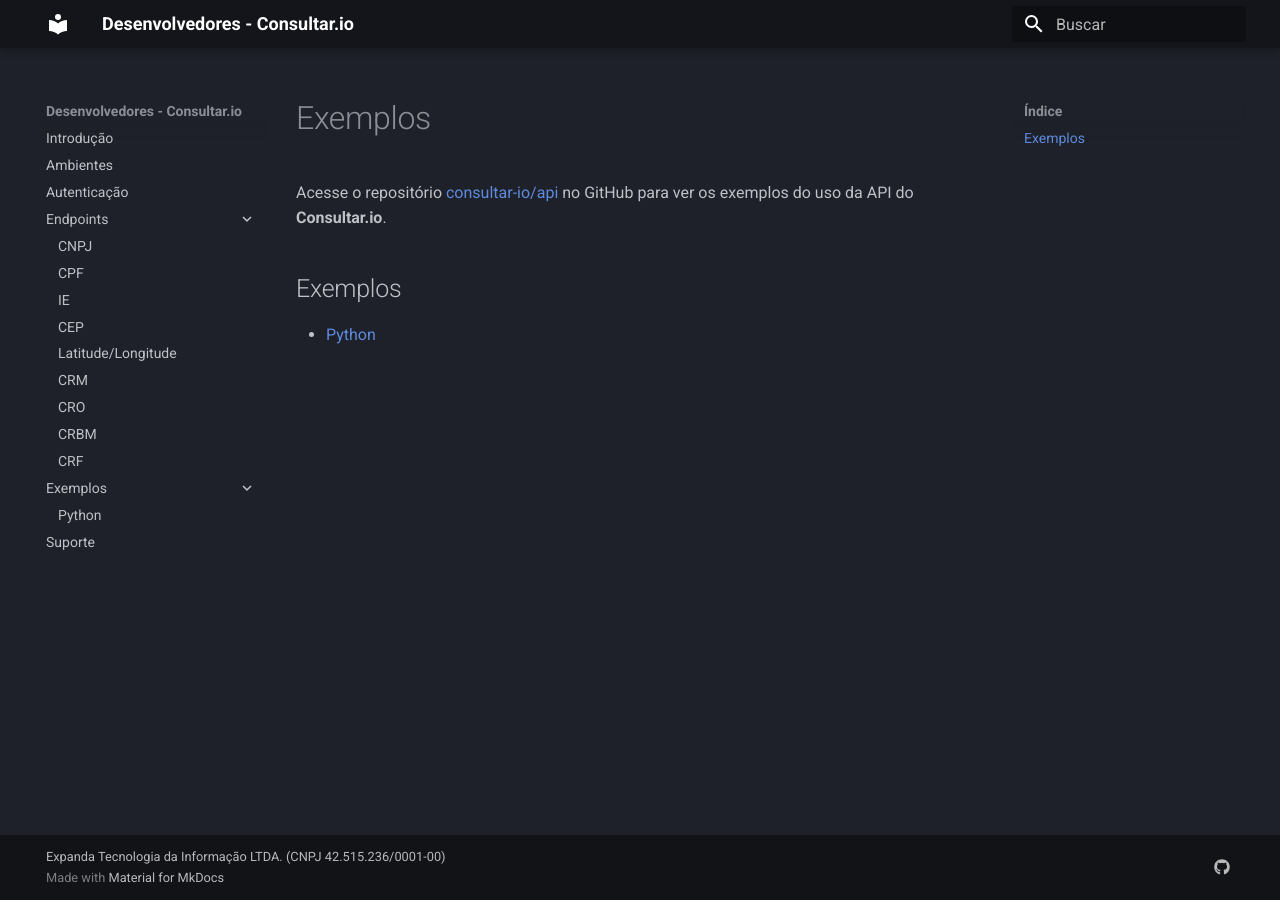
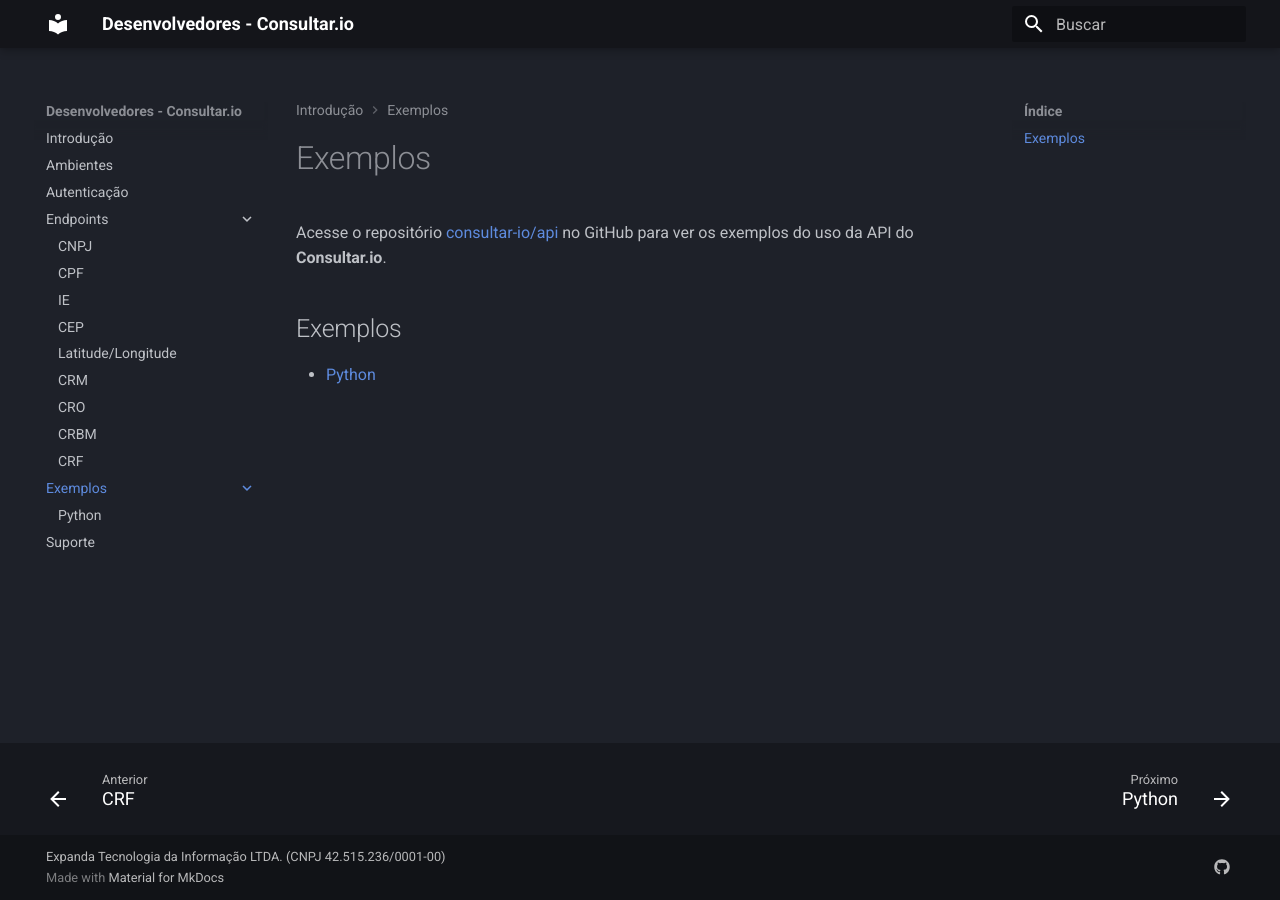
Before and after one commit to consultar-io/doc, an MkDocs documentation site: the page built from docs/exemplos/index.md, in a window 1280 px wide. Built offline with MkDocs 1.6.1 and Material for MkDocs 9.7.7, drawn with Linux system fonts in a browser that asks for light colours.

Commit message:
Update mkdocs.yml to include 'Exemplos' index page in navigation
- Added 'exemplos/index.md' to the navigation structure for improved access to API usage examples.

```diff
--- a/mkdocs.yml
+++ b/mkdocs.yml
@@ -54,6 +54,7 @@
       - CRBM: endpoints/crbm.md
       - CRF: endpoints/crf.md
   - Exemplos:
+      - exemplos/index.md
       - Python: exemplos/python.md
   - Suporte: suporte.md
 extra:
```
